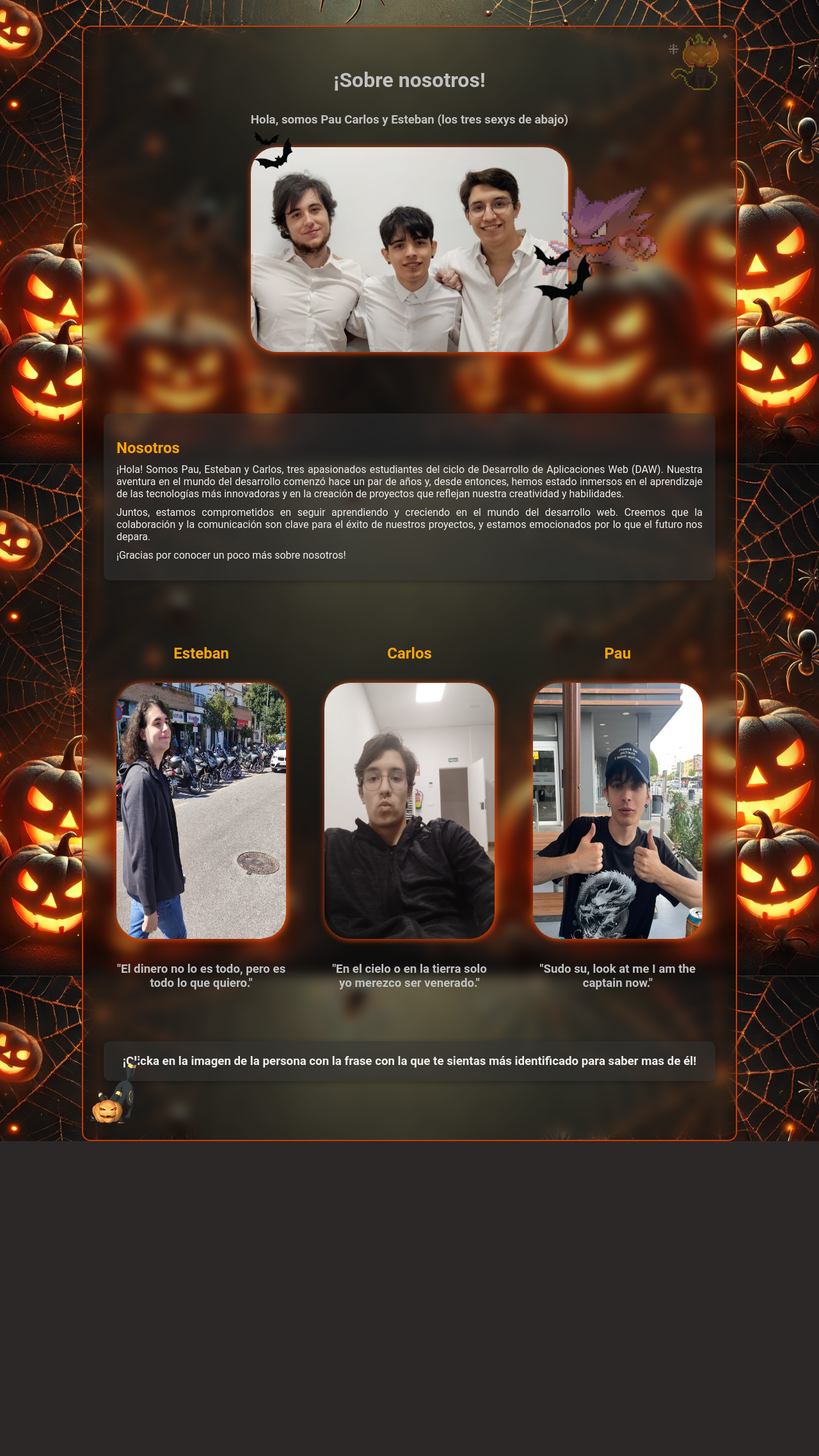
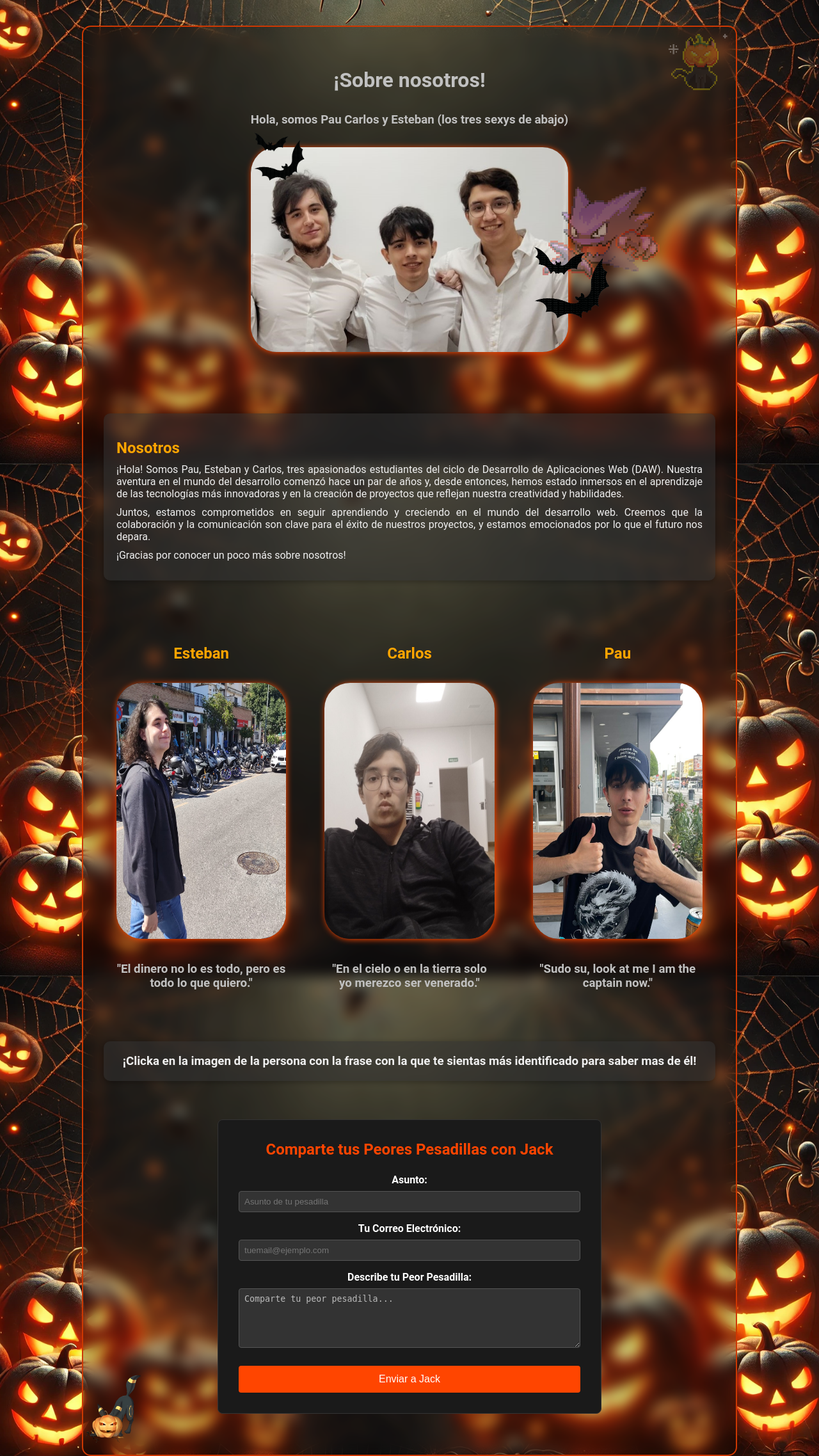
Before and after one commit to paurosmoleon/proyecto-de-halloween, a PHP site: page /Components/aboutus.html in a window 1280 px wide. Shown: the part 75-2350 px from the top of the page at 64% size. Before the commit the page ends 1858 px from the top, so only its background shows below. Run offline with PHP 8.4, Linux system fonts and the light colour scheme.

Commit message:
inicio form

```diff
--- a/front/Components/aboutus.html
+++ b/front/Components/aboutus.html
@@ -92,6 +92,23 @@
       </div>
 
       <img src="../assets/img/img-aboutus/umbreon.png" alt="" id="umbreon" />
+
+      <div class="contact-form">
+        <h2>Comparte tus Peores Pesadillas con Jack</h2>
+        <form action="path-to-your-server-side-script" method="POST">
+          <label for="subject">Asunto:</label>
+          <input type="text" id="subject" name="subject" placeholder="Asunto de tu pesadilla" required />
+
+          <label for="email">Tu Correo Electrónico:</label>
+          <input type="email" id="email" name="email" placeholder="tuemail@ejemplo.com" required />
+
+          <label for="message">Describe tu Peor Pesadilla:</label>
+          <textarea id="message" name="message" rows="5" placeholder="Comparte tu peor pesadilla..." required></textarea>
+
+          <button type="submit">Enviar a Jack</button>
+        </form>
+      </div>
+
     </main>
 
     <script src="../js/aboutus.js"></script>
--- a/front/css/aboutus.css
+++ b/front/css/aboutus.css
@@ -276,3 +276,57 @@ main h1 {
     padding: 15px;
   }
 }
+.contact-form {
+  max-width: 600px;
+  margin: 2rem auto;
+  padding: 2rem;
+  border: 1px solid #333;
+  border-radius: 8px;
+  background-color: #1a1a1a;
+  color: #fff;
+
+}
+
+.contact-form h2 {
+  text-align: center;
+  color: #ff4500; /* Naranja oscuro para un toque tenebroso */
+  margin-bottom: 1.5rem;
+}
+
+.contact-form label {
+  display: block;
+  margin-top: 1rem;
+  font-weight: bold;
+}
+
+.contact-form input,
+.contact-form textarea {
+  width: 100%;
+  padding: 0.5rem;
+  margin-top: 0.5rem;
+  border: 1px solid #555;
+  border-radius: 4px;
+  background-color: #333;
+  color: #fff;
+}
+
+.contact-form textarea::placeholder {
+  color: #bbb;
+}
+
+.contact-form button {
+  display: block;
+  width: 100%;
+  padding: 0.75rem;
+  margin-top: 1.5rem;
+  background-color: #ff4500;
+  color: #fff;
+  border: none;
+  border-radius: 4px;
+  cursor: pointer;
+  font-size: 1rem;
+}
+
+.contact-form button:hover {
+  background-color: #d93b00; /* Cambia de tono al pasar el cursor */
+}
```
Also changed, not shown: front/components/aboutus.html (+17 -0 lines).
